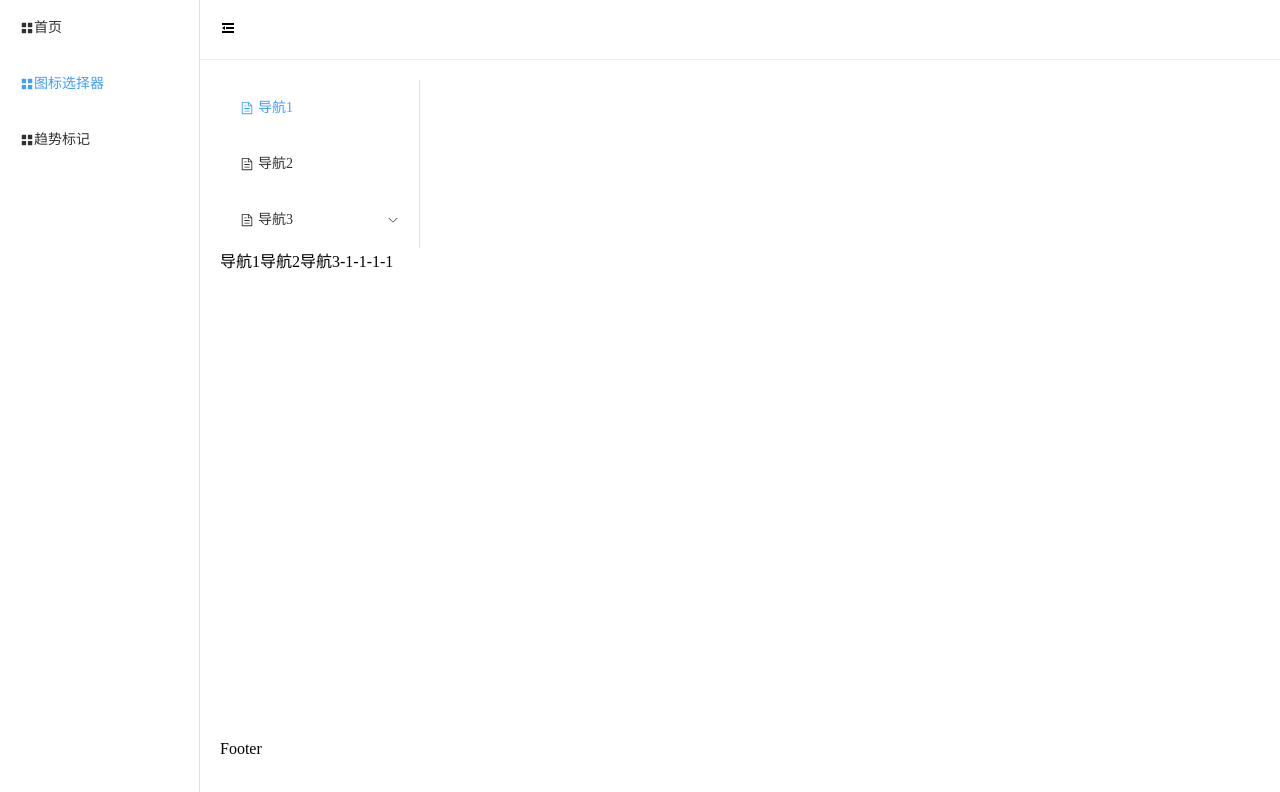
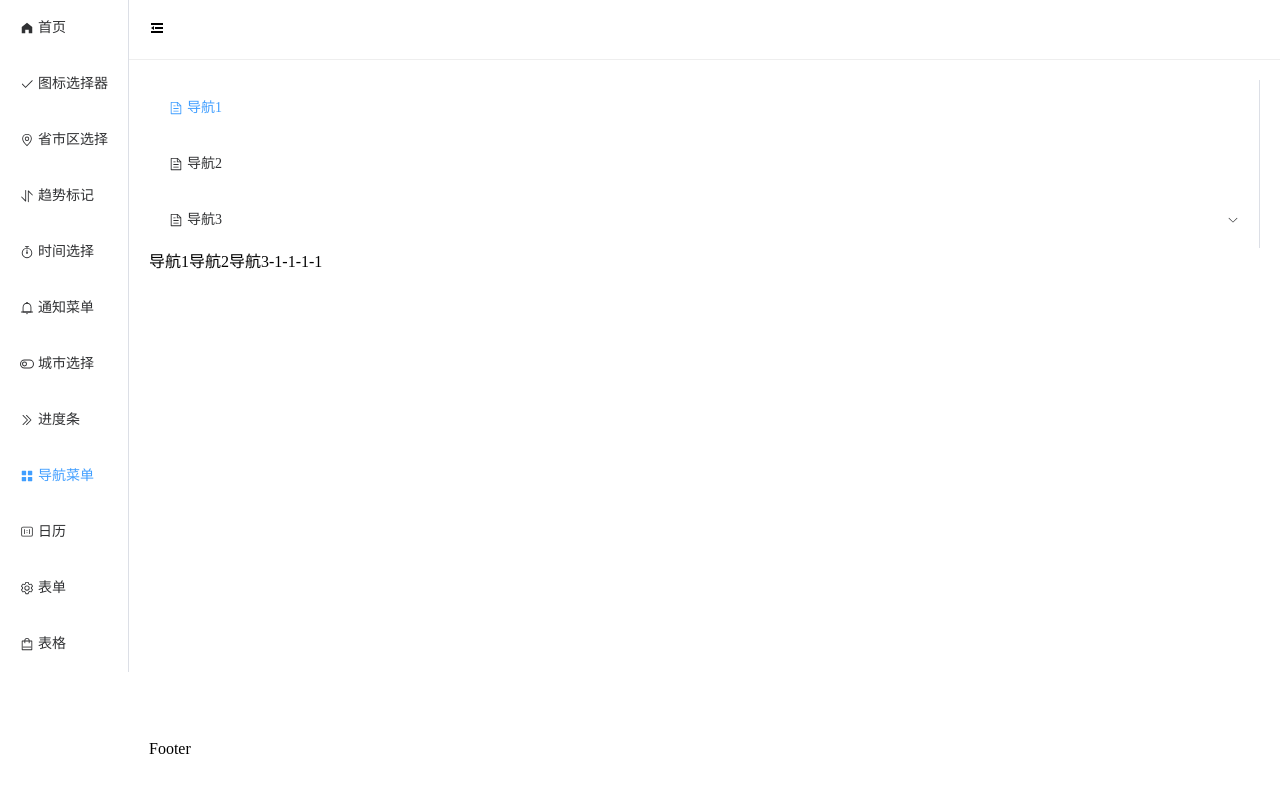
Before and after one commit to 11334/Refactor-ElementPlus, a Vue app: page /menu in a window 1280 px wide. Shown: the top 792 px of the page. Built offline with nearby package versions, Linux system fonts and the light colour scheme.

Commit message:
应用导航菜单到项目

```diff
--- a/src/components/container/src/navSide/NavSide.vue
+++ b/src/components/container/src/navSide/NavSide.vue
@@ -1,6 +1,6 @@
 <!-- 改侧边栏 -->
 <template>
-    <el-menu :collapse="collapse" default-active="2" class="el-menu-vertical-demo">
+    <!-- <el-menu :collapse="collapse" default-active="2" class="el-menu-vertical-demo">
         <el-menu-item index="1">
             <el-icon-menu></el-icon-menu>
             <span>首页</span>
@@ -13,17 +13,85 @@
             <el-icon-menu></el-icon-menu>
             <span>趋势标记</span>
         </el-menu-item>
-    </el-menu>
+    </el-menu> -->
+
+    <!-- class="m-menu-vertical-demo" -->
+    <m-menu :collapse="collapse" :data="data" router :default-active="$route.path"></m-menu>
 </template>
 
 <script lang="ts" setup>
 defineProps<{
     collapse: boolean
 }>()
+let data = [
+    {
+        icon: 'HomeFilled',
+        name: '首页',
+        index: '/'
+    },
+    {
+        icon: 'Check',
+        name: '图标选择器',
+        index: '/chooseIcon'
+    },
+    {
+        icon: 'Location',
+        name: '省市区选择',
+        index: '/chooseArea'
+    },
+    {
+        icon: 'Sort',
+        name: '趋势标记',
+        index: '/trend'
+    },
+    {
+        icon: 'Timer',
+        name: '时间选择',
+        index: '/chooseTime',
+    },
+    {
+        icon: 'Bell',
+        name: '通知菜单',
+        index: '/notification'
+    },
+    {
+        icon: 'Turnoff',
+        name: '城市选择',
+        index: '/chooseCity'
+    },
+    {
+        icon: 'DArrowRight',
+        name: '进度条',
+        index: '/progress'
+    },
+    {
+        icon: 'menu',
+        name: '导航菜单',
+        index: '/menu'
+    },
+    {
+        icon: 'ScaleToOriginal',
+        name: '日历',
+        index: '/calendar'
+    },
+    {
+        icon: 'Setting',
+        name: '表单',
+        index: '/form'
+    },
+    {
+        icon: 'ShoppingBag',
+        name: '表格',
+        index: '/table'
+    },
+]
 </script>
 
 <style lang="scss" scoped>
 .el-menu-vertical-demo:not(.el-menu--collapse) {
     width: 200px; //菜单不收缩的时候宽度是多少
 }
+// .m-menu-vertical-demo:not([class*="--collapse"]) {
+//     width: 200px;
+// }
 </style>
--- a/src/components/menu/src/index.vue
+++ b/src/components/menu/src/index.vue
@@ -1,6 +1,6 @@
 <template>
   <!-- v-bind="$attrs" props没有接收的属性都会绑定到这个标签上 该生效的都生效 -->
-  <div style="width:200px;">
+  <div>
     <el-menu :default-active="defaultActive"
       v-bind="$attrs"
       :router="router">
```
